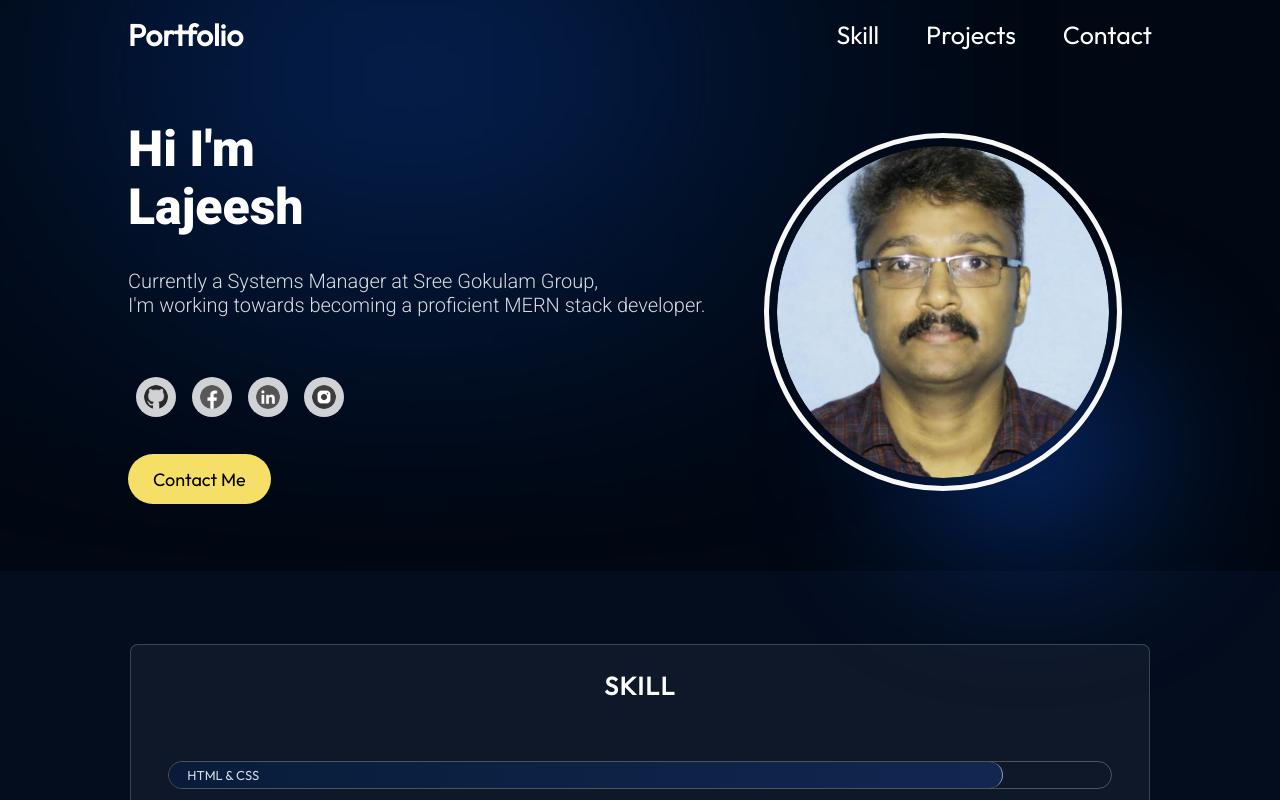
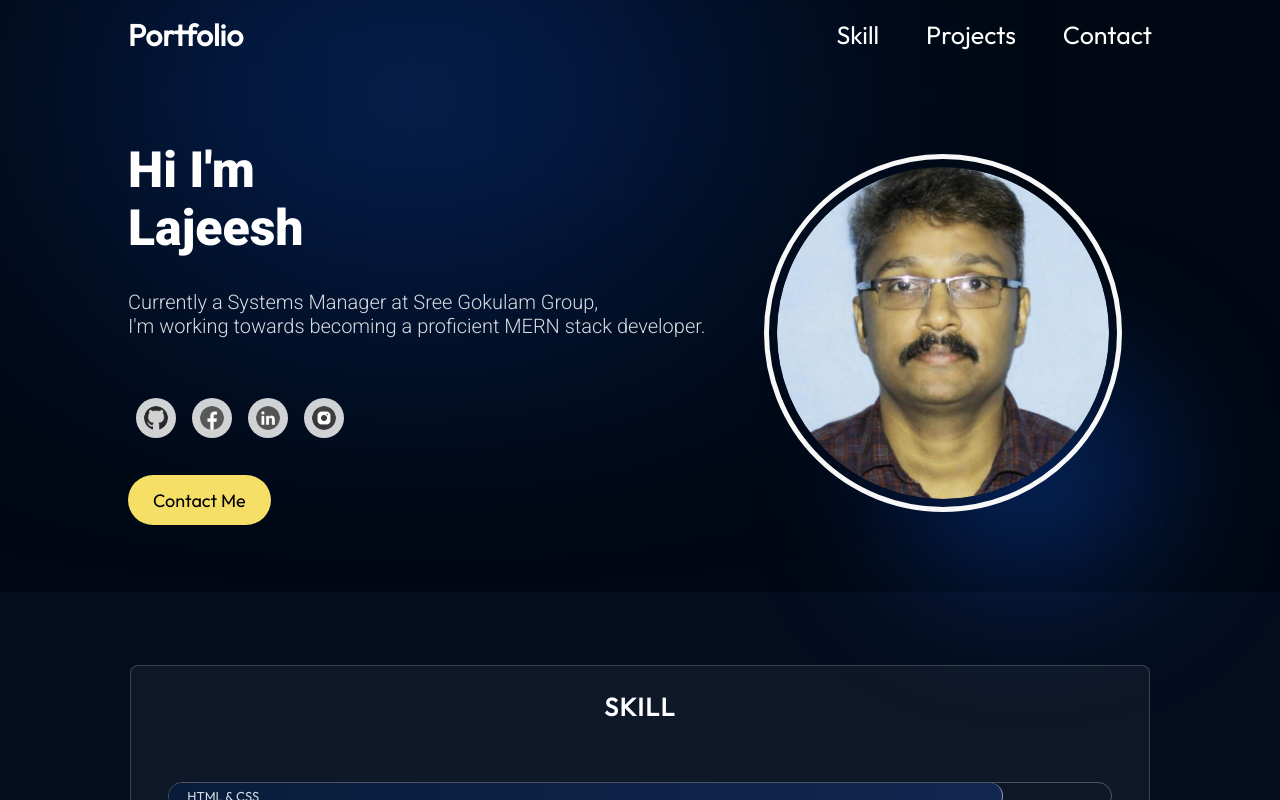
Before and after one commit to lajeesh1/portfolio-Lajeesh, a React (Vite) app: page / in a window 1280 px wide. Shown: the top 800 px of the page. Built offline with nearby package versions, Linux system fonts and the light colour scheme.

Commit message:
project updated 21102024

```diff
--- a/src/components/hero/Hero.module.css
+++ b/src/components/hero/Hero.module.css
@@ -6,7 +6,7 @@
   display: flex;
   align-items: center;
   justify-content: space-between;
-  margin-top: 49px;
+  margin-top: 70px;
   z-index: 1;
   margin-left: 10%;
   margin-right: 10%;
```
